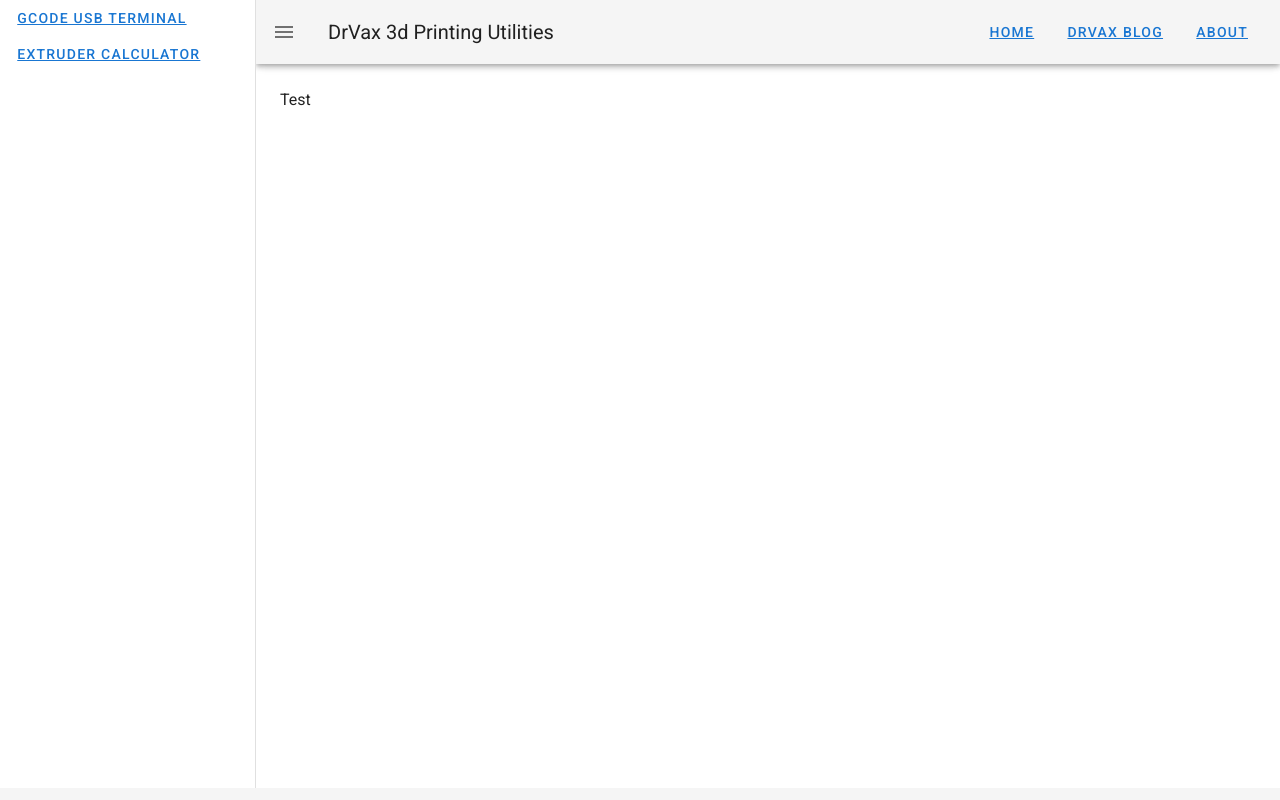
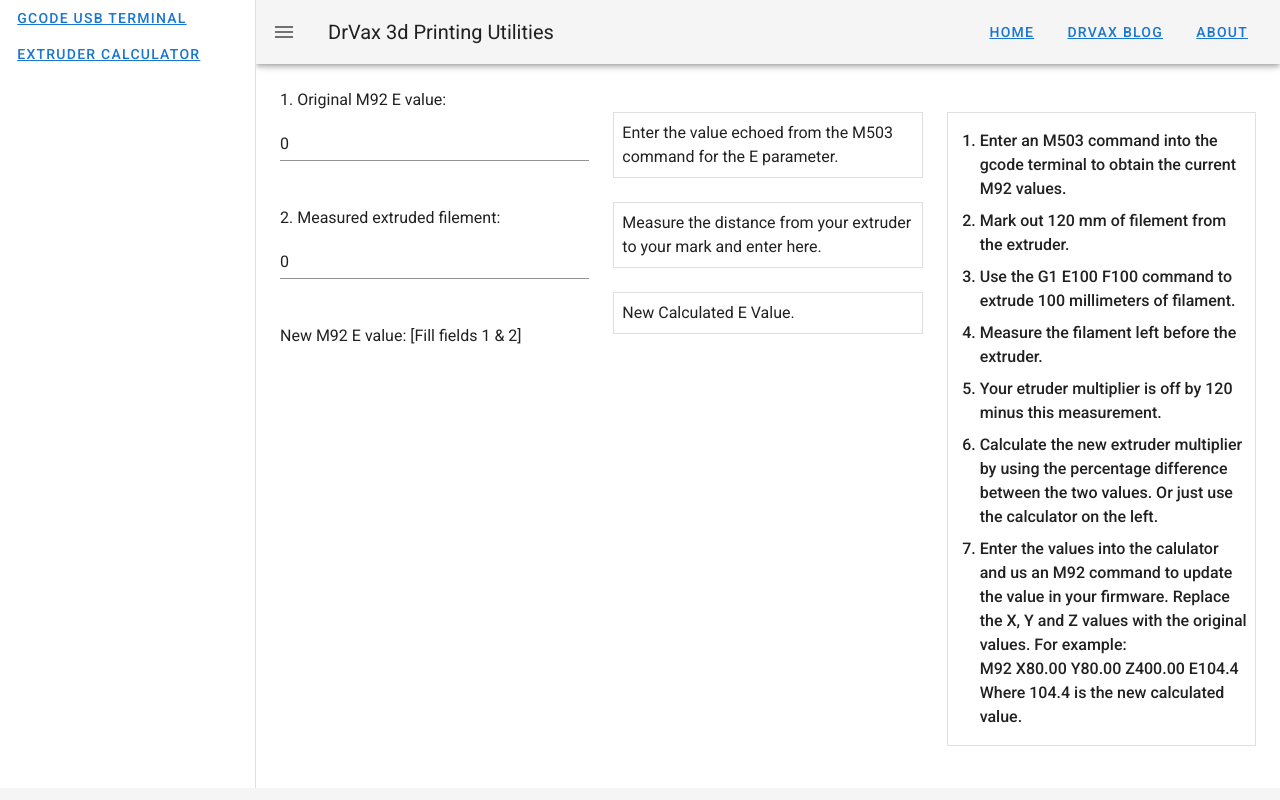
Before and after one commit to MakeWithTech/3d-printing-tools, a Vue app: page /extrudercalc in a window 1280 px wide. Built offline with nearby package versions, Linux system fonts and the light colour scheme.

Commit message:
First cut of extruder caluclator.

```diff
--- a/src/components/ExtruderCalcComponent.vue
+++ b/src/components/ExtruderCalcComponent.vue
@@ -1,6 +1,63 @@
 <template>
   <v-container>
-    <p>Test</p>
+    <v-row>
+      <v-col col="12" sm="4">
+        <v-form v-on:submit.prevent>
+          <label>1. Original M92 E value: </label
+          ><v-text-field v-model="originalEValue"></v-text-field>
+          <br />
+          <label>2. Measured extruded filement: </label
+          ><v-text-field v-model="measuredDistance"></v-text-field>
+          <br />
+          <label>New M92 E value: </label>
+          {{ newEValue > 0 ? newEValue : "[Fill fields 1 & 2]" }}
+        </v-form>
+      </v-col>
+      <v-col col="12" sm="4">
+        <br />
+        <v-card class="pa-2" outlined tile>
+          Enter the value echoed from the M503 command for the E parameter.
+        </v-card>
+        <br />
+        <v-card class="pa-2" outlined tile>
+          Measure the distance from your extruder to your mark and enter here.
+        </v-card>
+        <br />
+        <v-card class="pa-2" outlined tile> New Calculated E Value. </v-card>
+      </v-col>
+      <v-col col="12" sm="4">
+        <br />
+        <v-card class="pa-2" outlined tile>
+          <ol class="font-weight-medium my-2">
+            <li class="my-2">
+              Enter an M503 command into the gcode terminal to obtain the
+              current M92 values.
+            </li>
+            <li class="my-2">Mark out 120 mm of filement from the extruder.</li>
+            <li class="my-2">
+              Use the G1 E100 F100 command to extrude 100 millimeters of
+              filament.
+            </li>
+            <li class="my-2">Measure the filament left before the extruder.</li>
+            <li class="my-2">
+              Your etruder multiplier is off by 120 minus this measurement.
+            </li>
+            <li class="my-2">
+              Calculate the new extruder multiplier by using the percentage
+              difference between the two values. Or just use the calculator on
+              the left.
+            </li>
+            <li class="my-2">
+              Enter the values into the calulator and us an M92 command to
+              update the value in your firmware. Replace the X, Y and Z values
+              with the original values. For example:<br />
+              M92 X80.00 Y80.00 Z400.00 E104.4 <br />
+              Where 104.4 is the new calculated value.
+            </li>
+          </ol>
+        </v-card>
+      </v-col>
+    </v-row>
   </v-container>
 </template>
 
@@ -8,9 +65,19 @@
 export default {
   name: "ExtruderCalcComponent",
   data() {
-    return {};
+    return {
+      originalEValue: 0,
+      measuredDistance: 0,
+    };
   },
   created() {},
-  methods: {},
+  computed: {
+    // a computed getter
+    newEValue: function () {
+      let remainingMeasurement = 120 - this.measuredDistance;
+      let calculatedEValue = (this.originalEValue * 100) / remainingMeasurement;
+      return calculatedEValue;
+    },
+  },
 };
 </script>
--- a/src/components/GcodeTerminalComponent.vue
+++ b/src/components/GcodeTerminalComponent.vue
@@ -5,6 +5,9 @@
     <p>Gcode Terminal</p>
     <p v-if="hasSerial === true">
       **** YOUR BROWSER HAS WEB SERIAL SUPPORT *****
+      <br />
+      **** Window Size
+      {{ windowSize.y }} : {{ windowSize.y }} *****
     </p>
     <p v-if="tooSmall === true">
       **** This application requires a minimum window size of 600px to work
@@ -15,17 +18,17 @@
       <v-btn @click="disconnect" class="mx-6"> disconnect </v-btn>
       <v-btn @click="clearLog" class="mx-6"> clear log</v-btn>
     </div>
-    <v-form v-on:submit.prevent="checkSend">
-      <v-row>
-        <v-col>
+    <v-row>
+      <v-col>
+        <v-form v-on:submit.prevent="checkSend">
           <v-text-field
             v-on:keyup="checkSend"
             label="Enter gcode to send here"
             v-model="sendText"
           ></v-text-field>
-        </v-col>
-      </v-row>
-    </v-form>
+        </v-form>
+      </v-col>
+    </v-row>
 
     <v-row>
       <v-col col="12" sm="8">
@@ -34,13 +37,24 @@
           :items="log"
           :item-key="lineNumber"
           :dense="true"
-          :items-per-page="-1"
+          :items-per-page="20"
+          :height="windowSize.y - 1000"
         >
         </v-data-table>
       </v-col>
       <v-col col="12" sm="4">
         <v-card class="pa-2" outlined tile>
-          <p>Help text will go here ...</p>
+          <p>
+            Mark off 120 mm of filament from the Extruder entry
+            <br />
+            Extrude 100mm of Filament using the following command:
+            <br />
+            M83 ; relative mode
+            <br />
+            G92 E0 ; reset the extruder to zero
+            <br />
+            G1 E100 F100; extrude 100mm at 100 mm per minute
+          </p>
         </v-card>
       </v-col>
     </v-row>
@@ -70,6 +84,10 @@ export default {
         { text: "Log of 3d Printing Output", value: "logLine" },
       ],
       sendText: null,
+      windowSize: {
+        x: 0,
+        y: 0,
+      },
     };
   },
   created() {
```
